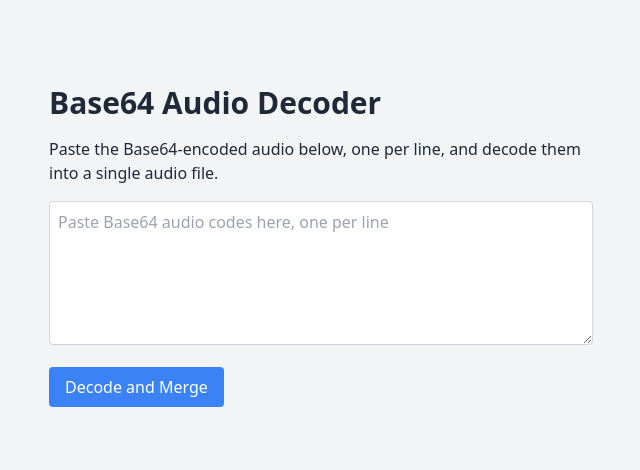
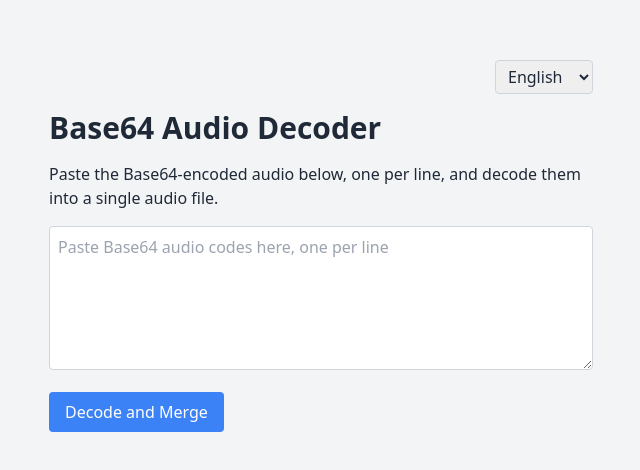
Before and after one commit to bernardo-campos/base64-to-audio, a plain HTML site: page index.html in a window 1280 px wide. Shown: the part 154-624 px from the top of the page, without its empty margins (319-959 px from the left). Drawn offline with nearby package versions, Linux system fonts and the light colour scheme.

Commit message:
feat: multilanguage

```diff
--- a/index.html
+++ b/index.html
@@ -9,34 +9,58 @@
 </head>
 <body class="flex flex-col items-center justify-center min-h-screen bg-gray-100 text-gray-800">
   <div id="app" class="w-full max-w-xl p-4">
-    <h1 class="text-3xl font-bold mb-4">Base64 Audio Decoder</h1>
-    <p class="mb-4">Paste the Base64-encoded audio below, one per line, and decode them into a single audio file.</p>
+    <div class="flex justify-end mb-4">
+      <select v-model="selectedLanguage" @change="setLanguage" class="px-2 py-1 border border-gray-300 rounded">
+        <option value="en">English</option>
+        <option value="es">Español</option>
+      </select>
+    </div>
 
-    <textarea v-model="base64Input" placeholder="Paste Base64 audio codes here, one per line" class="w-full h-36 p-2 border border-gray-300 rounded mb-4"></textarea>
-    <button @click="decodeAndMerge" class="px-4 py-2 bg-blue-500 text-white rounded hover:bg-blue-600">Decode and Merge</button>
+    <h1 class="text-3xl font-bold mb-4">{{ t('title') }}</h1>
+    <p class="mb-4">{{ t('description') }}</p>
+
+    <textarea v-model="base64Input" :placeholder="t('textareaPlaceholder')" class="w-full h-36 p-2 border border-gray-300 rounded mb-4"></textarea>
+    <button @click="decodeAndMerge" class="px-4 py-2 bg-blue-500 text-white rounded hover:bg-blue-600">{{ t('decodeButton') }}</button>
 
     <audio v-if="audioSrc" :src="audioSrc" controls class="mt-4"></audio>
   </div>
 
   <script>
+    const translations = {
+      en: {
+        title: "Base64 Audio Decoder",
+        description: "Paste the Base64-encoded audio below, one per line, and decode them into a single audio file.",
+        textareaPlaceholder: "Paste Base64 audio codes here, one per line",
+        decodeButton: "Decode and Merge",
+      },
+      es: {
+        title: "Decodificador de Audio Base64",
+        description: "Pega el audio codificado en Base64 a continuación, una por línea, y decodifícalos en un único archivo de audio.",
+        textareaPlaceholder: "Pega los códigos de audio Base64 aquí, uno por línea",
+        decodeButton: "Decodificar y Combinar",
+      }
+    };
+
     const app = Vue.createApp({
       data() {
         return {
           base64Input: '',
-          audioSrc: null
+          audioSrc: null,
+          selectedLanguage: 'en',
+          texts: translations['en']
         };
       },
       methods: {
         decodeAndMerge() {
           if (!this.base64Input.trim()) {
-            alert("Please enter some Base64-encoded audio.");
+            alert(this.t("textareaPlaceholder"));
             return;
           }
 
           const base64Lines = this.base64Input.split('\n').map(line => line.trim()).filter(line => line);
 
           if (base64Lines.length === 0) {
-            alert("No valid Base64 audio data found.");
+            alert(this.t("textareaPlaceholder"));
             return;
           }
 
@@ -66,8 +90,14 @@
             // Create a URL for the merged Blob and set it as the audio source
             this.audioSrc = URL.createObjectURL(mergedBlob);
           } else {
-            alert("No valid audio data could be decoded.");
+            alert(this.t("textareaPlaceholder"));
           }
+        },
+        setLanguage() {
+          this.texts = translations[this.selectedLanguage];
+        },
+        t(key) {
+          return this.texts[key] || key;
         }
       }
     });
```
